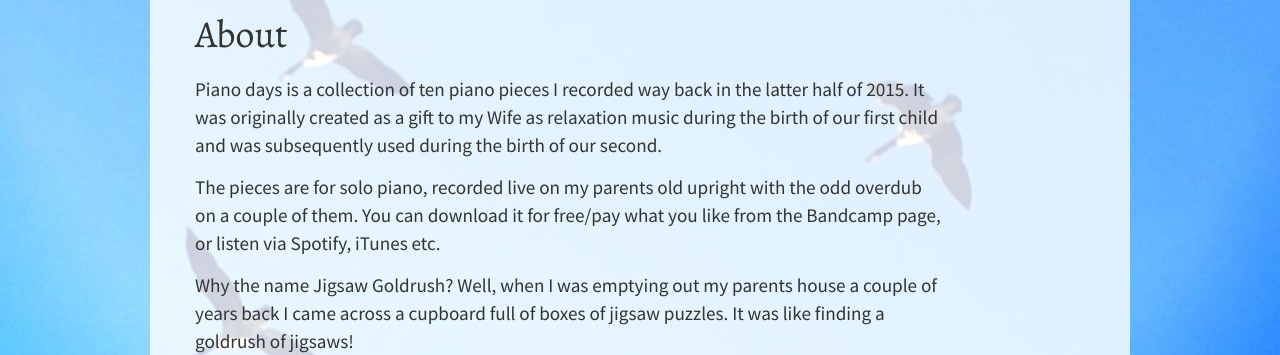
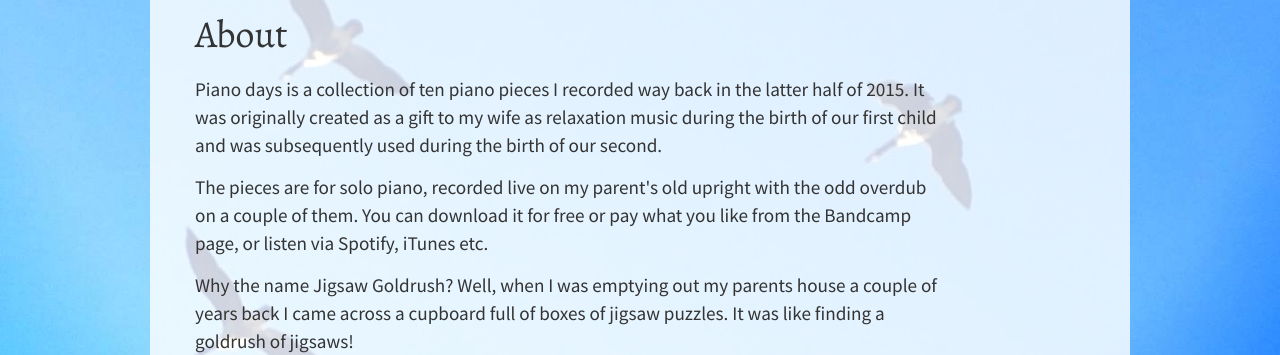
Before and after one commit to nbunner-personal/jigsawgoldrush, a Jekyll site: the page built from jigsaw-goldrush/index.md, in a window 1280 px wide. Shown: the part 779-1134 px from the top of the page. Built offline with Jekyll 4.4.1, drawn with Linux system fonts in a browser that asks for light colours; nearby versions of some CDN libraries.

Commit message:
more content update

```diff
--- a/jigsaw-goldrush/index.md
+++ b/jigsaw-goldrush/index.md
@@ -10,9 +10,9 @@ layout: default
 
 <h2>About</h2>
 
-<p>Piano days is a collection of ten piano pieces I recorded way back in the latter half of 2015. It was originally created as a gift to my Wife as relaxation music during the birth of our first child and was subsequently used during the birth of our second.</p>
+<p>Piano days is a collection of ten piano pieces I recorded way back in the latter half of 2015. It was originally created as a gift to my wife as relaxation music during the birth of our first child and was subsequently used during the birth of our second.</p>
 
-<p>The pieces are for solo piano, recorded live on my parents old upright with the odd overdub on a couple of them. You can download it for free/pay what you like from the Bandcamp page, or listen via Spotify, iTunes etc.</p>
+<p>The pieces are for solo piano, recorded live on my parent's old upright with the odd overdub on a couple of them. You can download it for free or pay what you like from the Bandcamp page, or listen via Spotify, iTunes etc.</p>
 
 <p>Why the name Jigsaw Goldrush? Well, when I was emptying out my parents house a couple of years back I came across a cupboard full of boxes of jigsaw puzzles. It was like finding a goldrush of jigsaws!</p>
 
```
